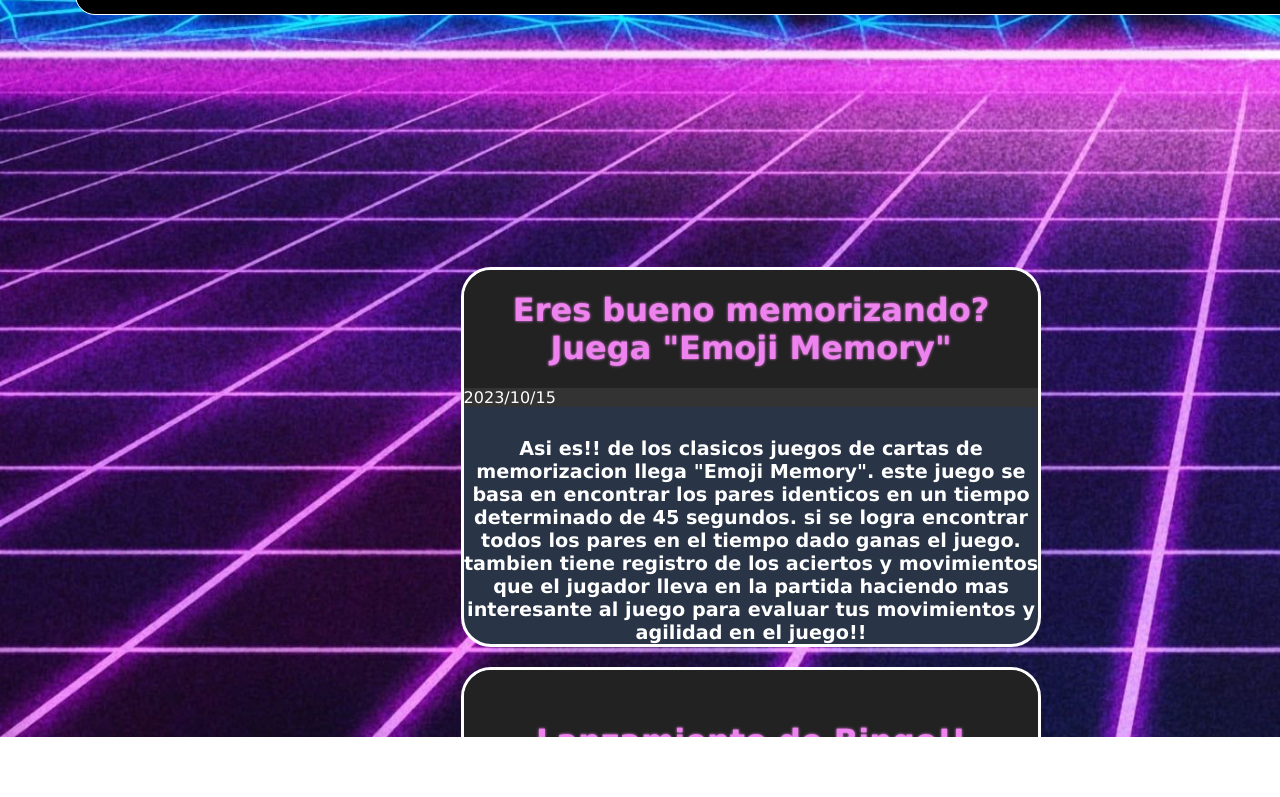
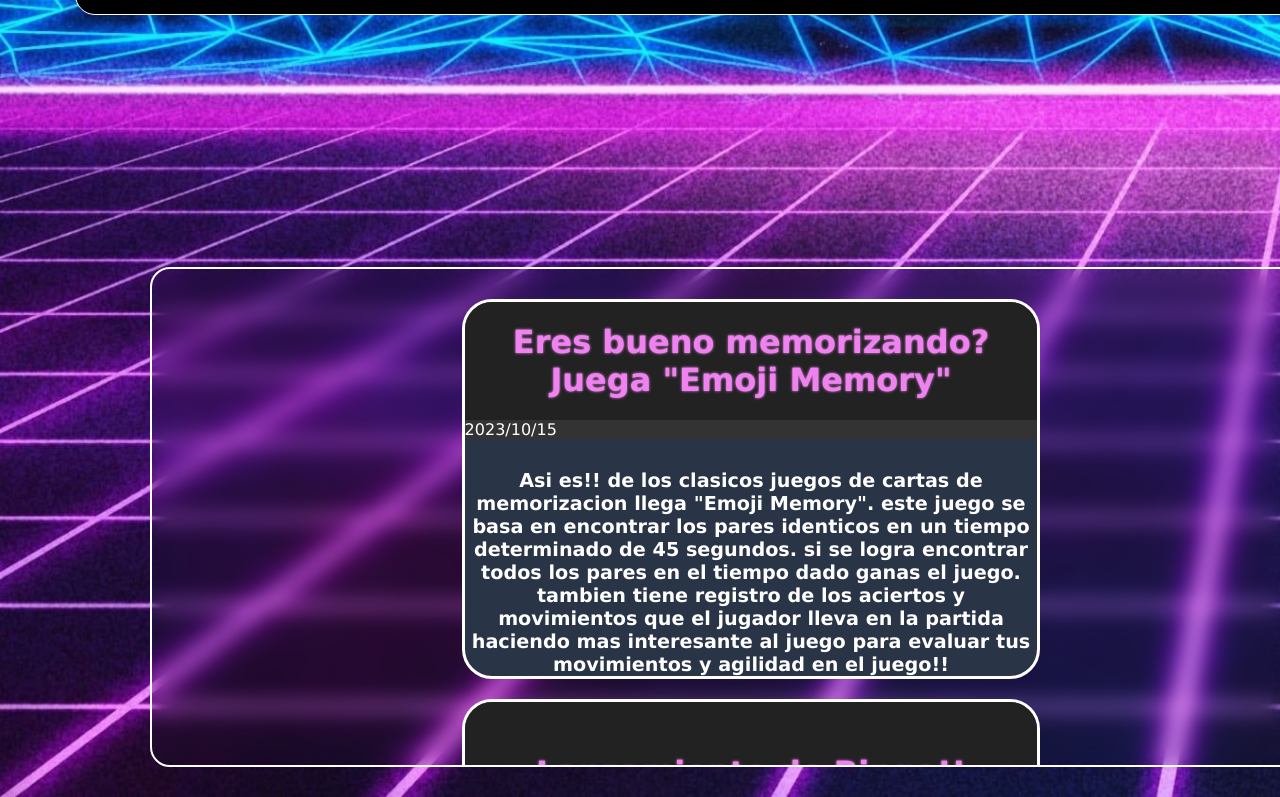
Before and after one commit to benjikpop202/SBZ-GAMES, a plain HTML site: page index.html in a window 1280 px wide. Shown: the part 901-1698 px from the top of the page. Before the commit the page ends 1638 px from the top, so only its background shows below. Drawn offline with Linux system fonts and the light colour scheme.

Commit message:
add blur

```diff
--- a/style.css
+++ b/style.css
@@ -147,8 +147,11 @@ section{
     display: flex;
     flex-direction: column;
     align-items: center;
-
-
+    background: transparent;
+    backdrop-filter: blur(10px);
+    margin: 30px;
+    border-radius: 20px;
+    border: 2px solid #fff;
 }
 
 .contenido{
```
